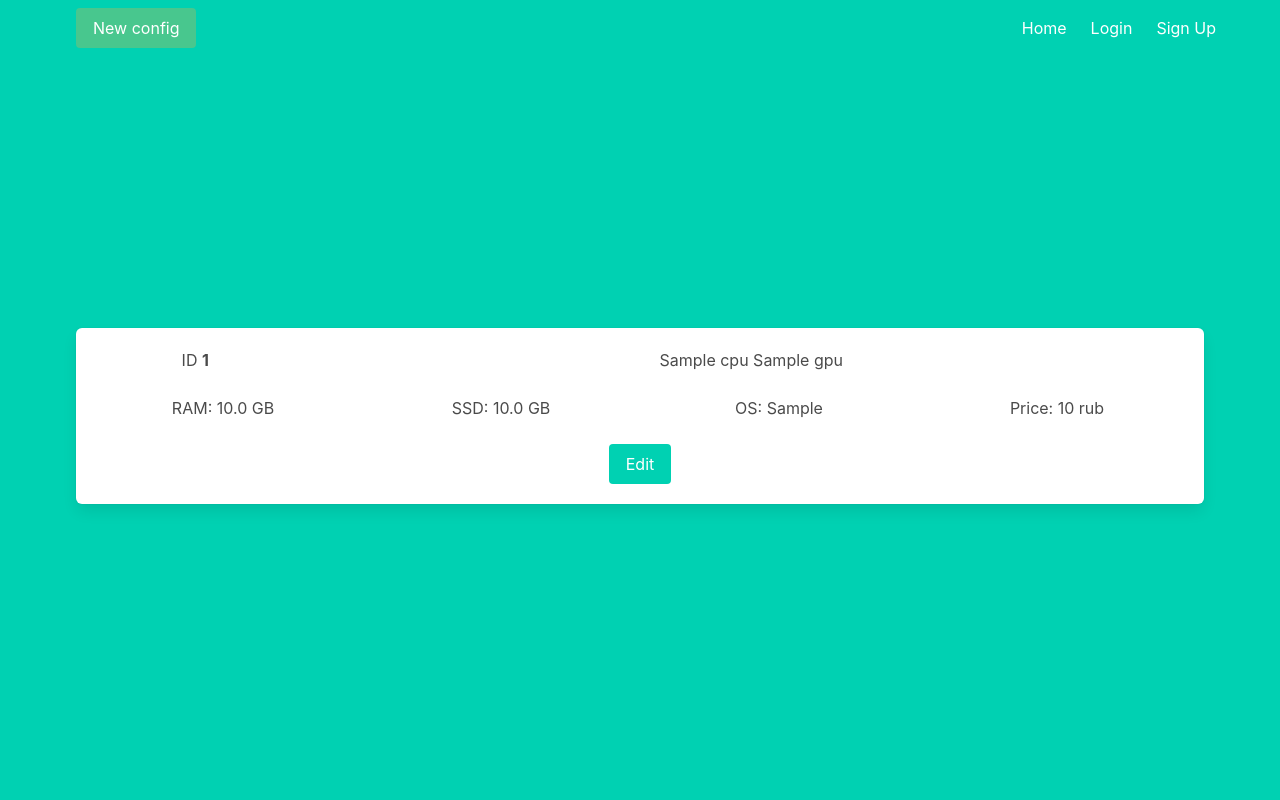
After one commit to Grafit24/db-design-and-dev, a Flask app: template app/templates/admin.html in a window 1280 px wide. The commit adds this page. Run offline with Flask 3, Linux system fonts and the light colour scheme; the template is opened without the code that fills it: most values are stand-ins (such as "Sample title", 1, 10 or a date in 2020); parts of the project's set-up code (start-up, migrations or seed data) failed here and were passed over; some libraries are stand-ins or nearby versions.

Commit message:
ADD: Admin panel.

```diff
--- a/app/main.py
+++ b/app/main.py
@@ -16,6 +16,39 @@ def index():
 @login_required
 def profile():
     return render_template("profile.html", login=current_user.login)
+
+
+@main.route('/admin')
+@login_required
+def admin():
+    if not current_user.admin:
+        redirect(url_for("main.profile"))
+    results = ServerConfig.query.all()
+    return render_template("admin.html", results=results)
+
+
+@main.route("/admin/create", methods=["POST"])
+@login_required
+def create_config():
+    if not current_user.admin:
+        return redirect(url_for("main.profile"))
+    cpu = request.form.get("cpu", type=str)
+    gpu = request.form.get("gpu", type=str)
+    ram_mb = request.form.get("ram", type=int)
+    ssd_storage_mb = request.form.get("ssd", type=int)
+    os = request.form.get("os", type=str)
+    price = request.form.get("price", type=int)
+    new_server_config = ServerConfig(
+        cpu=cpu,
+        gpu=gpu,
+        ram_mb=ram_mb,
+        ssd_storage_mb=ssd_storage_mb,
+        os=os,
+        price=price
+    )
+    db.session.add(new_server_config)
+    db.session.commit()
+    return redirect(url_for("main.admin"))
 
 
 @main.route('/workspaces')
--- /dev/null
+++ b/app/templates/admin.html
@@ -0,0 +1,96 @@
+{% extends "base.html" %}
+
+{% block nav %}
+<div class="navbar-item">
+    <button class="button is-block is-success js-modal-trigger" data-target="modal-create">New config</button>
+</div>
+{% endblock %}
+
+{% block content %}
+
+<div id="modal-create" class="modal">
+    <div class="modal-background"></div>
+    <div class="modal-content">
+        <p class="title">New config</p>
+        <div class="box">
+            <form method="POST" action="{{ url_for('main.create_config') }}">
+                <div class="field">
+                    <label class="label">CPU:</label>
+                    <div class="control">
+                        <input class="input is-medium" type="text" name="cpu" placeholder="CPU" autofocus="">
+                    </div>
+                </div>
+
+                <div class="field">
+                    <label class="label">GPU:</label>
+                    <div class="control">
+                        <input class="input is-medium" type="text" name="gpu" placeholder="GPU" autofocus="">
+                    </div>
+                </div>
+
+                <!--In fully db it will be generated-->
+                <div class="field">
+                    <label class="label">OS:</label>
+                    <div class="control">
+                      <div class="select">
+                        <select name="os">
+                          <option value="Windows">Windows</option>
+                          <option value="Debian">Debian</option>
+                          <option value="Ubuntu">Ubuntu</option>
+                          <option value="Astra Linux">Astra Linux</option>
+                        </select>
+                      </div>
+                    </div>
+                </div>
+
+                <div class="field">
+                    <label class="label">RAM:</label>
+                    <div class="control">
+                        <input name="ram" class="number is-medium" min="8000" max="256000" type="number" placeholder="RAM in mb">
+                    </div>
+                </div>
+
+                <div class="field">
+                    <label class="label">SSD:</label>
+                    <div class="control">
+                        <input name="ssd" class="number is-medium" type="number" placeholder="SSD in mb">
+                    </div>
+                </div>
+
+                <div class="field">
+                    <label class="label">Price:</label>
+                    <div class="control">
+                        <input name="price" class="number is-medium" type="number" placeholder="Price in rubels">
+                    </div>
+                </div>
+
+                <button class="button is-block is-info is-medium is-fullwidth">Create config</button>
+            </form>
+        </div>
+    </div>
+
+    <button class="modal-close is-large" aria-label="close"></button>
+</div>
+
+<div class="content columns is-multiline">
+    {% for result in results %}
+    <div class="column container">
+        <div class="box">
+        <div class="columns container">
+          <div class="column">ID <b>{{ result['server_conf_id'] }}</b></div>
+          <div class="column is-four-fifths">{{ result['cpu'] }} {{ result['gpu'] }}</div>
+        </div>
+        <div class="columns container">
+          <div class="column">RAM: {{ "%0.1f" % (result['ram_mb'] / 1000)|float }} GB</div>
+          <div class="column">SSD: {{ "%0.1f" % (result['ssd_storage_mb'] / 1000)|float }} GB</div>
+          <div class="column">OS: {{ result['os'] }}</div>
+          <div class="column">Price: {{ result['price'] }} rub</div>
+        </div>
+        <a class="button is-primary" href="">Edit</a>
+        </div>
+    </div>
+    {% endfor %}
+</div>
+
+<script src="{{ url_for('static', filename='js/modal-js-script.js') }}"></script>
+{% endblock %}
--- a/app/templates/base.html
+++ b/app/templates/base.html
@@ -24,9 +24,16 @@
                                 Home
                             </a>
                             {% if current_user.is_authenticated %}
+                            {% if not current_user.admin %}
                             <a href="{{ url_for('main.profile') }}" class="navbar-item">
                                 Profile
                             </a>
+                            {% endif %}
+                            {% if current_user.admin %}
+                            <a href="{{ url_for('main.admin') }}" class="navbar-item">
+                                Admin
+                            </a>
+                            {% endif %}
                             <a href="{{ url_for('main.workspaces') }}" class="navbar-item">
                                 Workspaces
                             </a>
```
